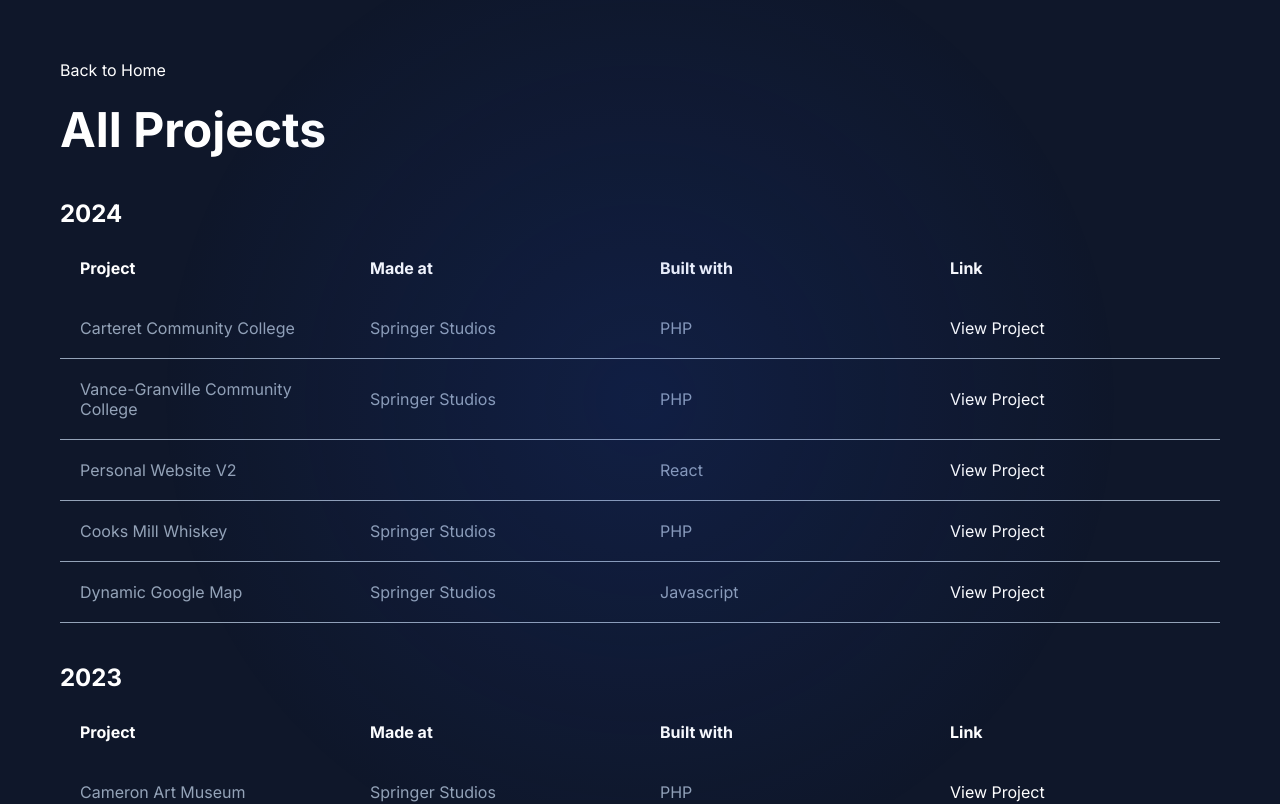
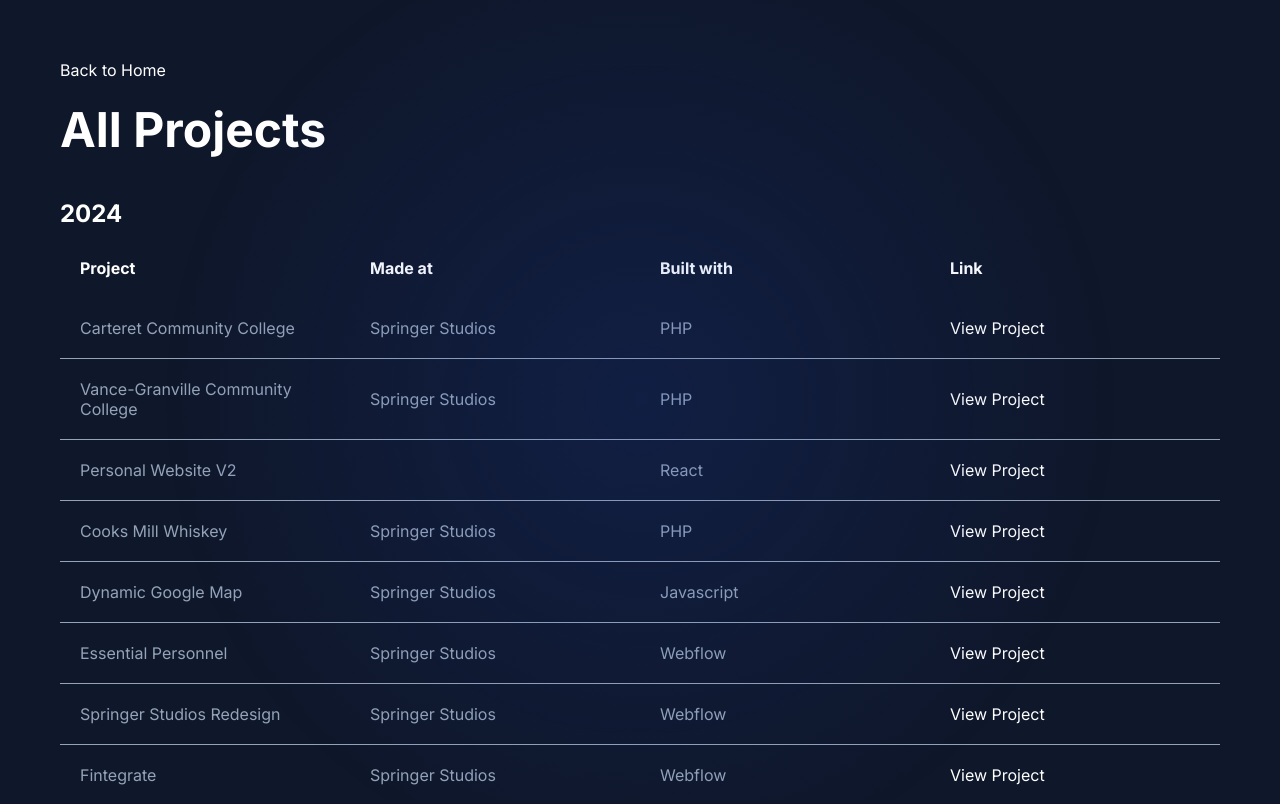
Before and after one commit to itsrichardhaar/Springer-React-Sandbox, a React (Create React App) app in the folder springer-sandbox/: page /portfolio in a window 1280 px wide. Shown: the top 804 px of the page. Built offline with nearby package versions, Linux system fonts and the light colour scheme.

Commit message:
Update PortfolioSection.js
Portfolio updates

```diff
--- a/springer-sandbox/src/components/PortfolioSection/PortfolioSection.js
+++ b/springer-sandbox/src/components/PortfolioSection/PortfolioSection.js
@@ -7,6 +7,9 @@
     { year: 2024, title: 'Personal Website V2', made: '', built: 'React', link: 'https://www.richardhaar.com/' },
     { year: 2024, title: 'Cooks Mill Whiskey', made: 'Springer Studios', built: 'PHP', link: 'https://cooksmill-whiskey.com' },
     { year: 2024, title: 'Dynamic Google Map', made: 'Springer Studios', built: 'Javascript', link: 'https://github.com/itsrichardhaar/map-scripts' },
+    { year: 2024, title: 'Essential Personnel', made: 'Springer Studios', built: 'Webflow', link: 'https://www.essper.com' },
+    { year: 2024, title: 'Springer Studios Redesign', made: 'Springer Studios', built: 'Webflow', link: 'https://www.springerstudios.com' },
+    { year: 2024, title: 'Fintegrate', made: 'Springer Studios', built: 'Webflow', link: 'https://fintegrate.space' },
     { year: 2023, title: 'Cameron Art Museum', made: 'Springer Studios', built: 'PHP', link: 'https://cameronartmuseum.org' },
     { year: 2023, title: 'Iredell Ready', made: 'Springer Studios', built: 'PHP', link: 'https://iredellready.com' },
     { year: 2023, title: 'Honeycutt Construction Services', made: 'Springer Studios', built: 'PHP', link: 'https://honeycuttcorp.com' },
```
